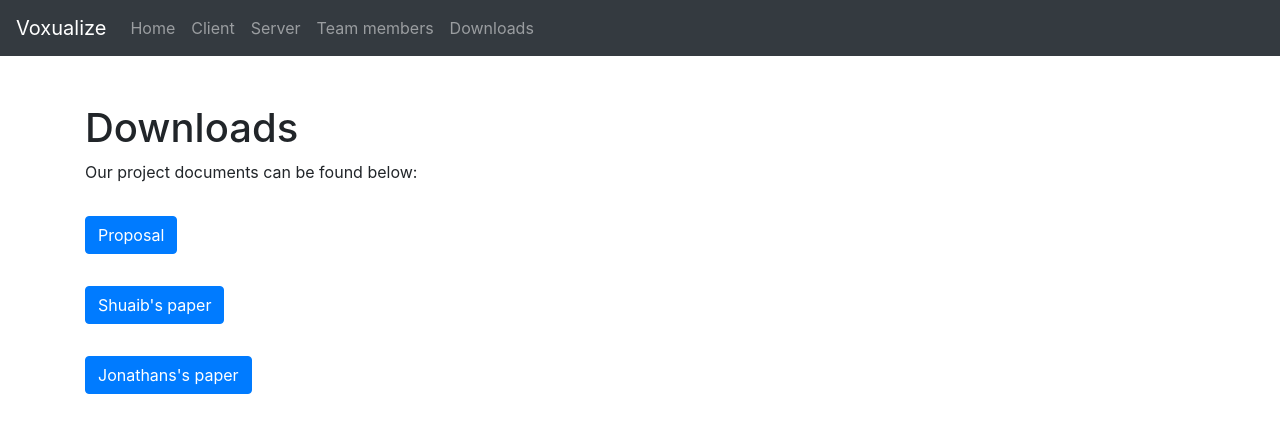
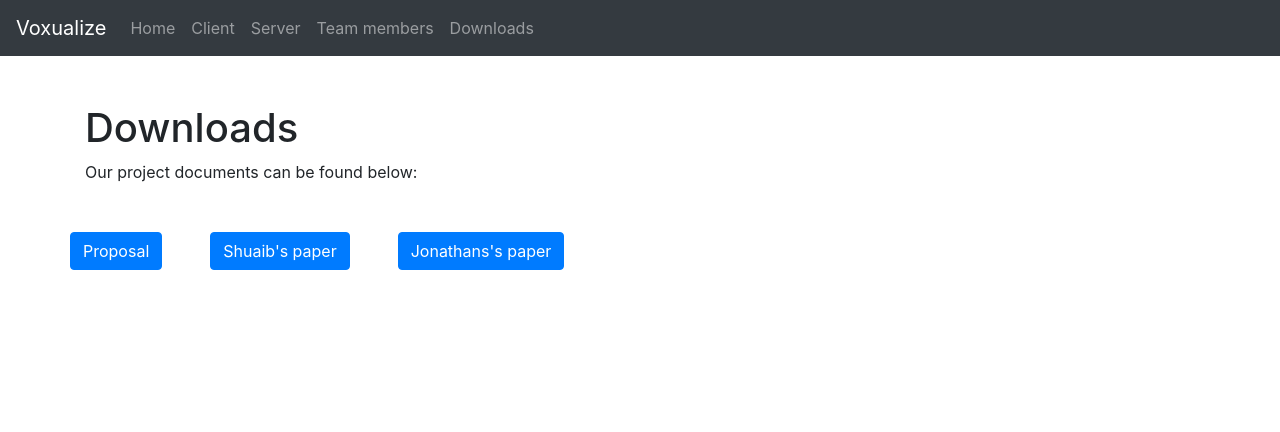
Before and after one commit to Seeker93/voxualize-website, a Next.js app: page /downloads in a window 1280 px wide. Shown: the top 432 px of the page. Built offline with nearby package versions, Linux system fonts and the light colour scheme.

Commit message:
More changes

```diff
--- a/pages/downloads.js
+++ b/pages/downloads.js
@@ -2,13 +2,12 @@ export default function Downloads() {
     return (
         <div className="container mt-5">
             <h1>Downloads</h1>
-            <p>
-                Our project documents can be found below:
-            </p>
-            <button className="btn btn-primary mr-5 mt-3 mb-3"><a className="text-white" href="CARTA-volumetric-rendering-PRKSHU001-WDMJON001-revised.pdf">Proposal</a></button><br/>
-            <button className="btn btn-primary mt-3 mb-3"><a className="text-white" href="prkshu001/prkshu001-final-project-paper-carta.pdf"> Shuaib's paper</a></button><br/>
-            <button className="btn btn-primary mt-3"><a className="text-white" href="prkshu001/prkshu001-final-project-paper-carta.pdf"> Jonathans's paper</a></button>
-
+            <p>Our project documents can be found below:</p>
+            <div className="row justify-content-space-between mt-5">
+            <button className="btn btn-primary mr-5"><a className="text-white" href="CARTA-volumetric-rendering-PRKSHU001-WDMJON001-revised.pdf">Proposal</a></button>
+            <button className="btn btn-primary mr-5"><a className="text-white" href="prkshu001/prkshu001-final-project-paper-carta.pdf"> Shuaib's paper</a></button>
+            <button className="btn btn-primary "><a className="text-white" href="prkshu001/prkshu001-final-project-paper-carta.pdf"> Jonathans's paper</a></button>
+            </div>
         </div>
     )
 
--- a/pages/team.js
+++ b/pages/team.js
@@ -7,15 +7,18 @@ export default function Team() {
       <div className="container row justify-content-space-between ">
         <h5 className="description mb-5 col">
           Jonathan Weideman (WDMJON001)
+
           </h5>
 
         <h5 className="description mb-5 col">
           Shuaib Parker (PRKSHU001) <br/>
-
           <img src="shuaib.jpeg" height="200px" className="mt-5"/>
           </h5>
 
       </div>
+      <h3 className="description mb-5 col">Work allocation</h3>
+      <p>Shuaib was responsible for the client, and Jonathan was responsible for the server. See <a href="/client">client</a> and <a href="/server">server</a> for more details.</p>
+
 
     </div>
 
```
Also changed, not shown: public/download.png (added), public/shuaib.jpeg.
